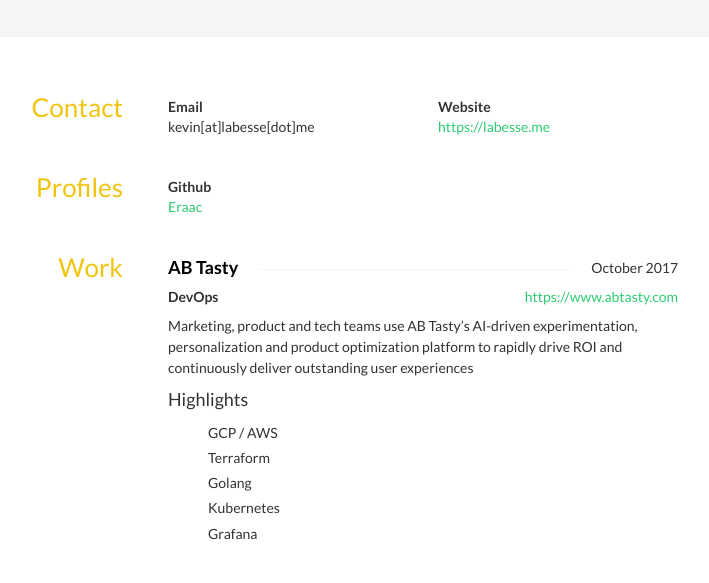
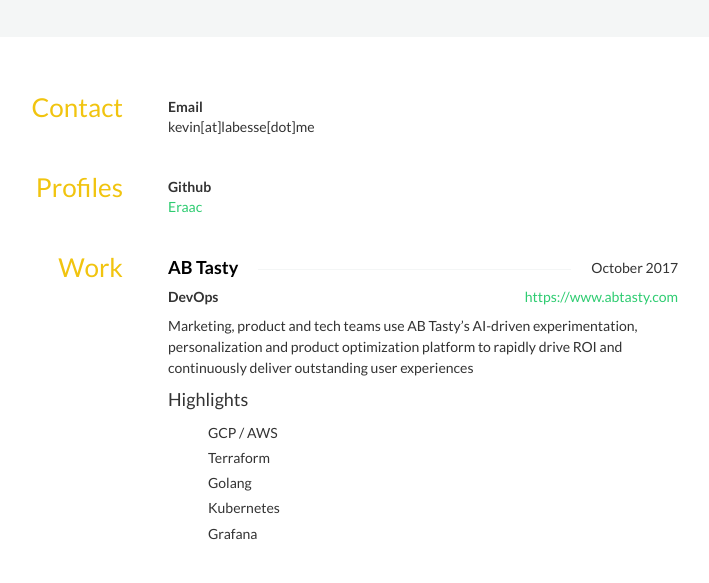
Before and after one commit to Eraac/resume, a plain HTML site: page content/index.html in a window 1280 px wide. Shown: the part 149-732 px from the top of the page, without its empty margins (307-1016 px from the left). Drawn offline with nearby package versions, Linux system fonts and the light colour scheme; some icons are missing.

Commit message:
remove link website

```diff
--- a/content/index.html
+++ b/content/index.html
@@ -217,12 +217,6 @@
 			<div class="col-sm-6">
 				<strong>Email</strong>
 				<div class="email">kevin[at]labesse[dot]me</div>
-			</div>
-			<div class="col-sm-6">
-				<strong>Website</strong>
-				<div class="website">
-					<a href="https://labesse.me">https://labesse.me</a>
-				</div>
 			</div>
 			</div>
 		</div>
```
